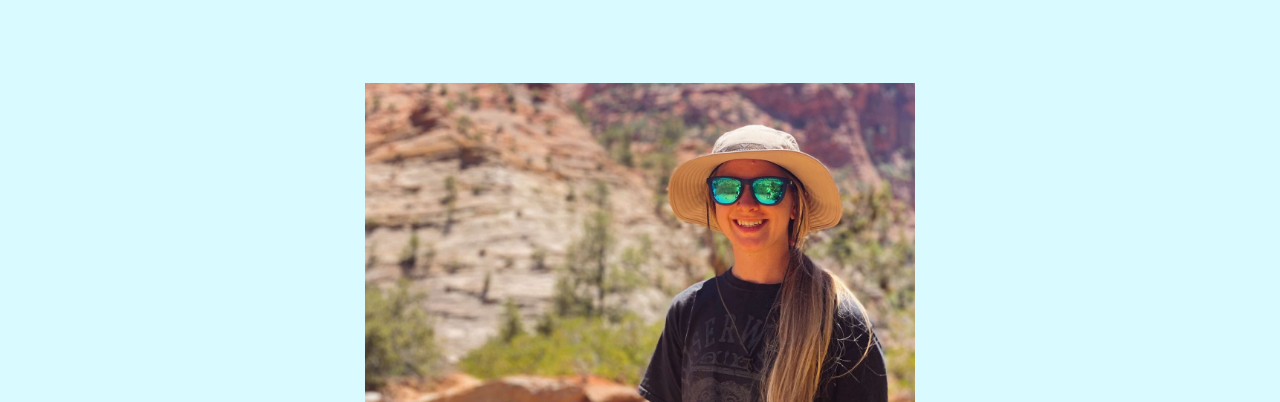
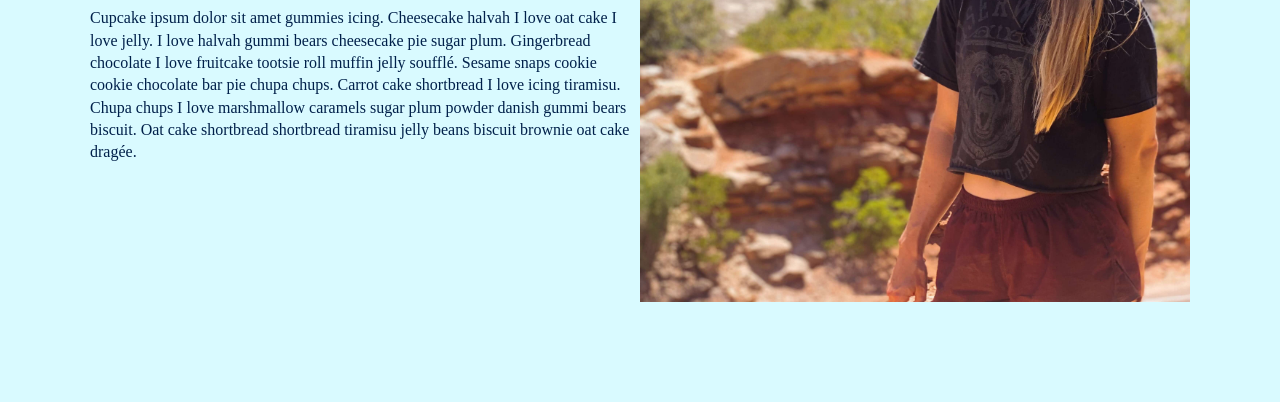
Before and after one commit to amandahase/portfolio, a website built with webpack: page index.html in a window 1280 px wide. Shown: the part 408-810 px from the top of the page. Built offline with nearby package versions, Linux system fonts and the light colour scheme; a web font is replaced by a local one.

Commit message:
Fix styling to be more simplistic

```diff
--- a/css/style.css
+++ b/css/style.css
@@ -240,33 +240,24 @@ textarea {
   }
 
   /* Main Page Content */
+  .main {
+    padding: 40px;
+  }
+
   .hero {
     background-color: var(--bg-color);
     transition: background-color 0.5s;
-    padding: 40px;
-  }
-
-  .hero-headline-wrapper {
-    width: fit-content;
-    height: 100%;
     display: flex;
     flex-direction: column;
-    justify-content: center;
-    margin: auto;
+    align-items: center;
   }
 
   .hero-image-wrapper {
-    display: flex;
-    justify-content: center;
-    align-items: center;
-    padding-bottom: 80px;
+    max-width: 550px;
   }
 
   .hero-image {
-    aspect-ratio: 1/1;
-    width: 80%;
-    max-width: 550px;
-    object-fit: cover;
+    width: 100%;
     border-radius: 0;
     transition: border-radius 0.5s;
   }
@@ -277,16 +268,7 @@ textarea {
   }
 
   .hero-info-wrapper {
-    display: flex;
-    flex-direction: column;
-    justify-content: center;
-    color: var(--main-text);
-    transition: color 0.5s;
-    align-items: center;
-    margin-bottom: 80px;
-  }
-
-  .hero-info-inner {
+    margin-bottom: 40px;
     max-width: 550px;
   }
 
@@ -306,9 +288,6 @@ textarea {
   .footer-nav-list {
     list-style-type: none;
     padding: 0;
-    display: flex;
-    justify-content: space-around;
-    width: 120px;
   }
 
   .footer-nav-link {
@@ -317,6 +296,40 @@ textarea {
 
   .fa-brands {
     color: var(--main-text);
+  }
+
+  /* Small Desktop Breakpoint */
+  @media (min-width: 1024px) {
+    /* Main Page Content */
+    .main {
+      height: calc(100vh - 230px);
+      min-height: 650px;
+    }
+
+    .hero {
+      flex-direction: row;
+      justify-content: center;
+      height: 100%;
+    }
+
+    .hero-image-wrapper {
+      max-width: 550px;
+    }
+
+    .hero-image {
+      width: 100%;
+    }
+
+    .hero-info-wrapper {
+      margin-bottom: 0;
+      max-width: 550px;
+    }
+
+    .hero-info-headline {
+      font-size: 48px;
+      text-align: center;
+      margin-bottom: 15px;
+    }
   }
 
 /* ==========================================================================
```
